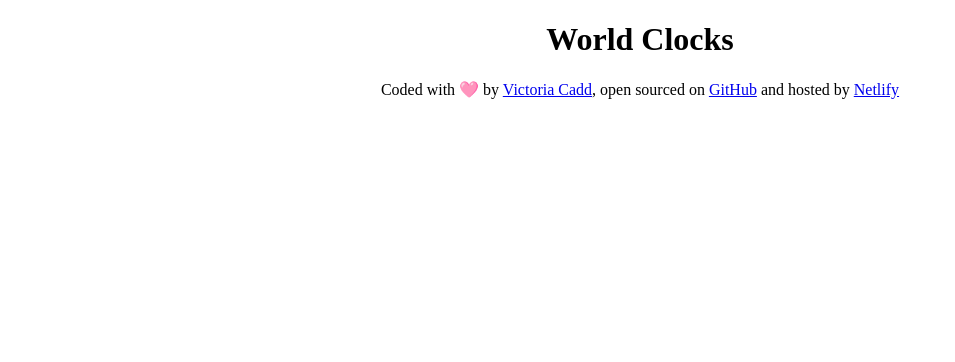
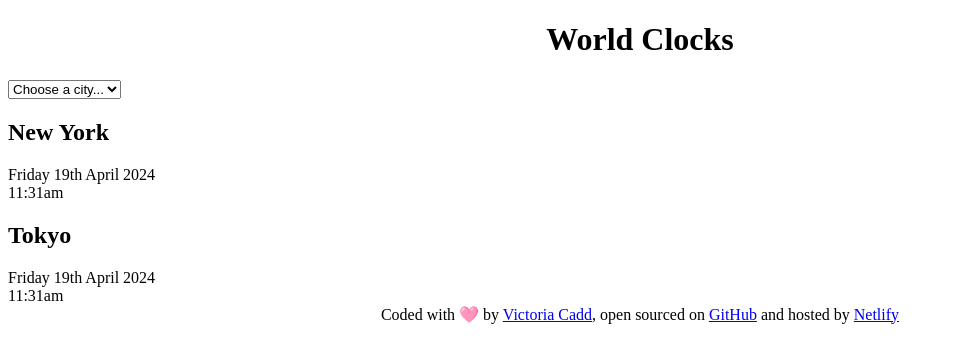
Before and after one commit to vjc1988/world-clock-project, a plain HTML site: page index.html in a window 1280 px wide. Shown: the whole page, without its empty margins (0-955 px from the left). Drawn offline with Linux system fonts and the light colour scheme; a script that the page names is missing.

Commit message:
Added the basic HTML

```diff
--- a/index.html
+++ b/index.html
@@ -7,7 +7,24 @@
     <link rel="stylesheet" href="src/style.css" />
   </head>
   <body>
+    <div class="container">
       <h1>World Clocks</h1>
+      <select id="city-select">
+        <option value="">Choose a city...</option>
+        <option value="">New York</option>
+        <option value="">London</option>
+        <option value="">Tokyo</option>
+      </select>
+      <div class="city">
+        <h2>New York</h2>
+        <div class="date">Friday 19th April 2024</div>
+        <div class="time">11:31am</div>
+      </div>
+      <div class="city">
+        <h2>Tokyo</h2>
+        <div class="date">Friday 19th April 2024</div>
+        <div class="time">11:31am</div>
+      </div>
       <footer>
         Coded with 🩷 by <a href="https://github.com/vjc1988">Victoria Cadd</a>,
         open sourced on
@@ -15,6 +32,7 @@
         hosted by
         <a href="https://world-clocks-update.netlify.app">Netlify</a>
       </footer>
+    </div>
   </body>
   <script src="src/index.js"></script>
 </html>
--- a/src/index.js
+++ /dev/null
@@ -1 +0,0 @@
-alert("hello");
```
Lines whose indentation alone changed are shown as unchanged.
